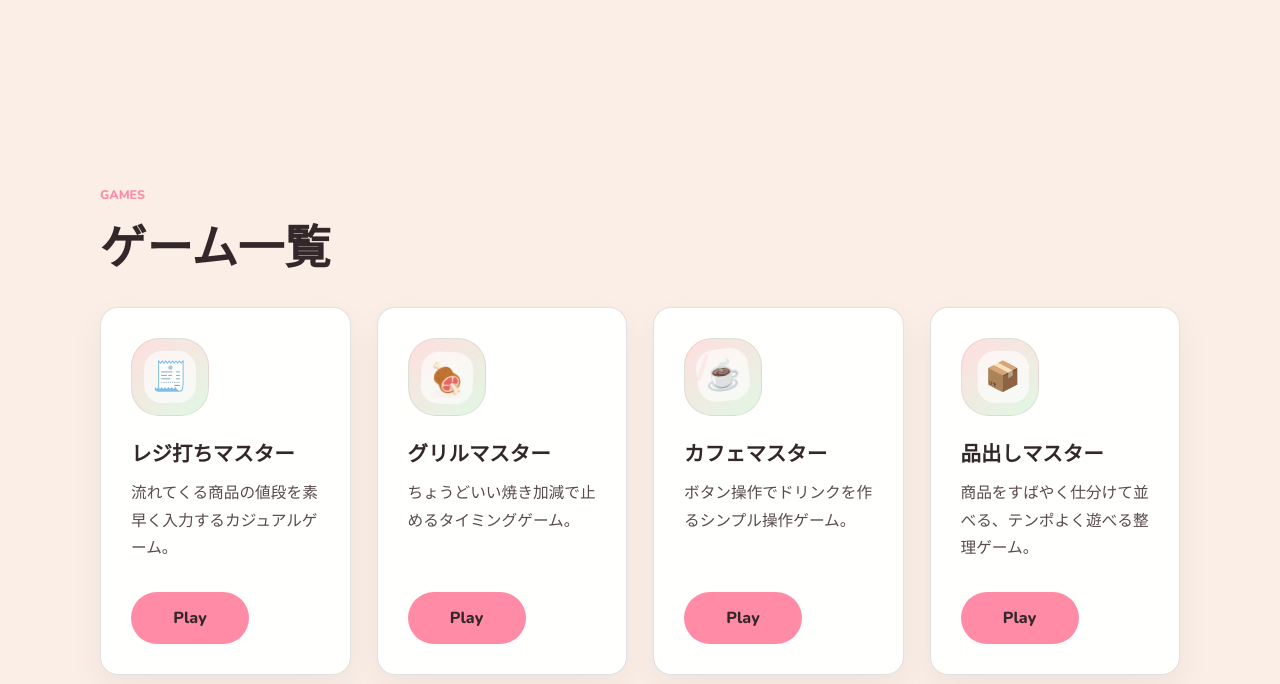
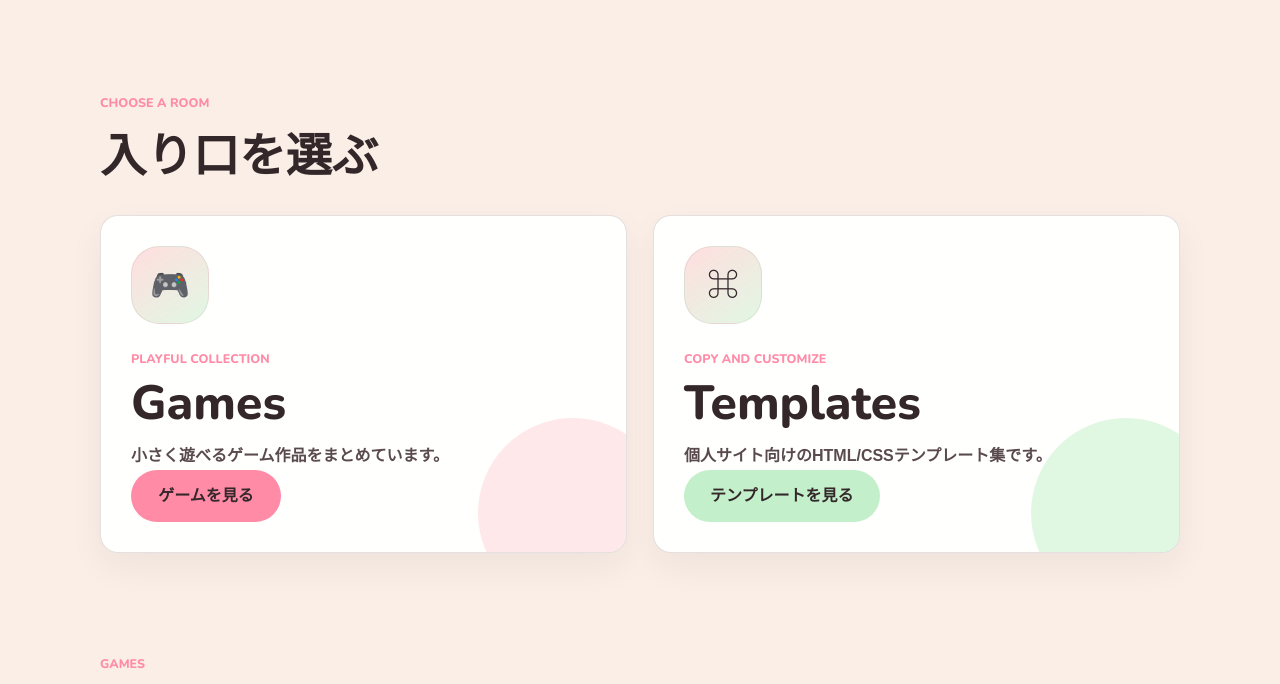
Before and after one commit to shrimp7260-png/portfolio, a plain HTML site: page index.html in a window 1280 px wide. Shown: the part 632-1316 px from the top of the page. Drawn offline with nearby package versions, Linux system fonts and the light colour scheme; a web font is replaced by a local one.

Commit message:
Add files via upload

```diff
--- a/index.html
+++ b/index.html
@@ -25,9 +25,9 @@
   <main>
     <section class="hero" aria-labelledby="site-title">
       <div class="hero-text">
-        <p class="section-label">web game portfolio</p>
+        <p class="section-label">mellow web portal</p>
         <h1 id="site-title">Mellow Games</h1>
-        <p class="lead">やさしく遊べる小さなゲームたち。</p>
+        <p class="lead">やさしく遊べるゲームと、コピペで使えるHTML/CSSテンプレート。</p>
       </div>
 
       <div class="hero-art" aria-label="フラットでやわらかいゲーム作品集のビジュアル">
@@ -47,6 +47,31 @@
         <span class="art-spark spark-two"></span>
         <span class="art-blob blob-green"></span>
         <span class="art-blob blob-yellow"></span>
+      </div>
+    </section>
+
+    <section class="portal" aria-labelledby="portal-title">
+      <div class="section-heading">
+        <p class="section-label">choose a room</p>
+        <h2 id="portal-title">入り口を選ぶ</h2>
+      </div>
+
+      <div class="portal-grid">
+        <a class="portal-card portal-card-games" href="#games">
+          <span class="portal-icon" aria-hidden="true">🎮</span>
+          <span class="portal-kicker">playful collection</span>
+          <strong>Games</strong>
+          <span class="portal-copy">小さく遊べるゲーム作品をまとめています。</span>
+          <span class="portal-button">ゲームを見る</span>
+        </a>
+
+        <a class="portal-card portal-card-templates" href="templates.html">
+          <span class="portal-icon" aria-hidden="true">⌘</span>
+          <span class="portal-kicker">copy and customize</span>
+          <strong>Templates</strong>
+          <span class="portal-copy">個人サイト向けのHTML/CSSテンプレート集です。</span>
+          <span class="portal-button">テンプレートを見る</span>
+        </a>
       </div>
     </section>
 
--- a/style.css
+++ b/style.css
@@ -48,6 +48,7 @@ a {
 
 .site-header,
 .hero,
+.portal,
 .games,
 .site-footer {
   width: min(1080px, calc(100% - 44px));
@@ -131,8 +132,8 @@ a {
   grid-template-columns: minmax(0, 1fr) minmax(310px, 0.82fr);
   align-items: center;
   gap: clamp(42px, 8vw, 92px);
-  min-height: calc(100vh - 96px);
-  padding: 34px 0 82px;
+  min-height: min(620px, calc(100vh - 96px));
+  padding: 34px 0 66px;
 }
 
 .hero-text {
@@ -751,7 +752,7 @@ h1 {
 }
 
 .games {
-  padding: 16px 0 96px;
+  padding: 52px 0 96px;
 }
 
 .section-heading {
@@ -787,6 +788,126 @@ h2 {
   border-color: rgba(255, 139, 167, 0.34);
   box-shadow: 0 18px 38px rgba(51, 39, 42, 0.075);
   transform: translateY(-4px);
+}
+
+.portal {
+  padding: 8px 0 48px;
+}
+
+.portal-grid {
+  display: grid;
+  grid-template-columns: repeat(2, minmax(0, 1fr));
+  gap: 26px;
+}
+
+.portal-card {
+  position: relative;
+  display: flex;
+  flex-direction: column;
+  min-height: 310px;
+  overflow: hidden;
+  padding: 30px;
+  border: 1px solid var(--border);
+  border-radius: 18px;
+  background: var(--card);
+  box-shadow: var(--card-shadow);
+  transition: transform 180ms ease, box-shadow 180ms ease, border-color 180ms ease;
+}
+
+.portal-card:hover {
+  border-color: rgba(255, 139, 167, 0.34);
+  box-shadow: 0 18px 38px rgba(51, 39, 42, 0.075);
+  transform: translateY(-4px);
+}
+
+.portal-card::before {
+  position: absolute;
+  inset: auto -42px -56px auto;
+  width: 190px;
+  height: 190px;
+  border-radius: 50%;
+  background: var(--soft-accent);
+  content: "";
+}
+
+.portal-card-templates::before {
+  background: var(--soft-tertiary);
+}
+
+.portal-icon {
+  position: relative;
+  z-index: 1;
+  display: grid;
+  place-items: center;
+  width: 78px;
+  height: 78px;
+  margin-bottom: 24px;
+  border: 1px solid rgba(51, 39, 42, 0.08);
+  border-radius: 28px;
+  background:
+    linear-gradient(145deg, rgba(255, 198, 199, 0.58), rgba(195, 240, 202, 0.5)),
+    var(--card);
+  font-size: 2rem;
+  line-height: 1;
+}
+
+.portal-kicker {
+  position: relative;
+  z-index: 1;
+  margin-bottom: 8px;
+  color: var(--main);
+  font-family: "Nunito", "Zen Maru Gothic", sans-serif;
+  font-size: 0.78rem;
+  font-weight: 800;
+  letter-spacing: 0;
+  text-transform: uppercase;
+}
+
+.portal-card strong {
+  position: relative;
+  z-index: 1;
+  margin-bottom: 12px;
+  font-family: "Nunito", "Zen Maru Gothic", sans-serif;
+  font-size: clamp(2rem, 4vw, 3rem);
+  font-weight: 800;
+  line-height: 1.08;
+}
+
+.portal-copy {
+  position: relative;
+  z-index: 1;
+  max-width: 23rem;
+  color: var(--muted);
+  font-weight: 600;
+}
+
+.portal-button {
+  position: relative;
+  z-index: 1;
+  display: inline-flex;
+  align-items: center;
+  justify-content: center;
+  width: fit-content;
+  min-width: 150px;
+  min-height: 52px;
+  margin-top: auto;
+  padding: 0 26px;
+  border-radius: 999px;
+  background: var(--main);
+  color: var(--text);
+  font-family: "Nunito", "Zen Maru Gothic", sans-serif;
+  font-size: 1rem;
+  font-weight: 800;
+  transition: transform 150ms ease, box-shadow 150ms ease, background-color 150ms ease;
+}
+
+.portal-card-templates .portal-button {
+  background: var(--tertiary);
+}
+
+.portal-card:hover .portal-button {
+  box-shadow: 0 10px 20px rgba(255, 139, 167, 0.22);
+  transform: translateY(-2px);
 }
 
 .game-icon {
@@ -1032,6 +1153,7 @@ h2 {
 
 .brand:focus-visible,
 .site-nav a:focus-visible,
+.portal-card:focus-visible,
 .play-button:focus-visible {
   outline: 3px solid rgba(195, 240, 202, 0.82);
   outline-offset: 4px;
@@ -1070,6 +1192,10 @@ h2 {
     grid-template-columns: 1fr;
   }
 
+  .portal-grid {
+    grid-template-columns: 1fr;
+  }
+
   .game-card {
     min-height: auto;
   }
@@ -1078,6 +1204,7 @@ h2 {
 @media (max-width: 560px) {
   .site-header,
   .hero,
+  .portal,
   .games,
   .site-footer {
     width: min(100% - 30px, 1080px);
@@ -1103,7 +1230,7 @@ h2 {
   }
 
   .hero {
-    padding: 24px 0 58px;
+    padding: 24px 0 44px;
   }
 
   .hero-art {
@@ -1210,7 +1337,38 @@ h2 {
   }
 
   .games {
-    padding-bottom: 76px;
+    padding: 34px 0 76px;
+  }
+
+  .portal {
+    padding: 0 0 34px;
+  }
+
+  .portal-grid {
+    gap: 14px;
+  }
+
+  .portal-card {
+    min-height: auto;
+    padding: 20px;
+  }
+
+  .portal-icon {
+    width: 66px;
+    height: 66px;
+    margin-bottom: 18px;
+    border-radius: 22px;
+    font-size: 1.65rem;
+  }
+
+  .portal-card strong {
+    font-size: 2rem;
+  }
+
+  .portal-button {
+    width: 100%;
+    min-height: 48px;
+    margin-top: 22px;
   }
 
   .game-grid {
@@ -1304,7 +1462,10 @@ h2 {
   .blob-yellow,
   .game-icon span,
   .game-icon::before,
-  .game-icon::after {
+  .game-icon::after,
+  .portal-card,
+  .portal-button {
     animation: none;
+    transition: none;
   }
 }
```
